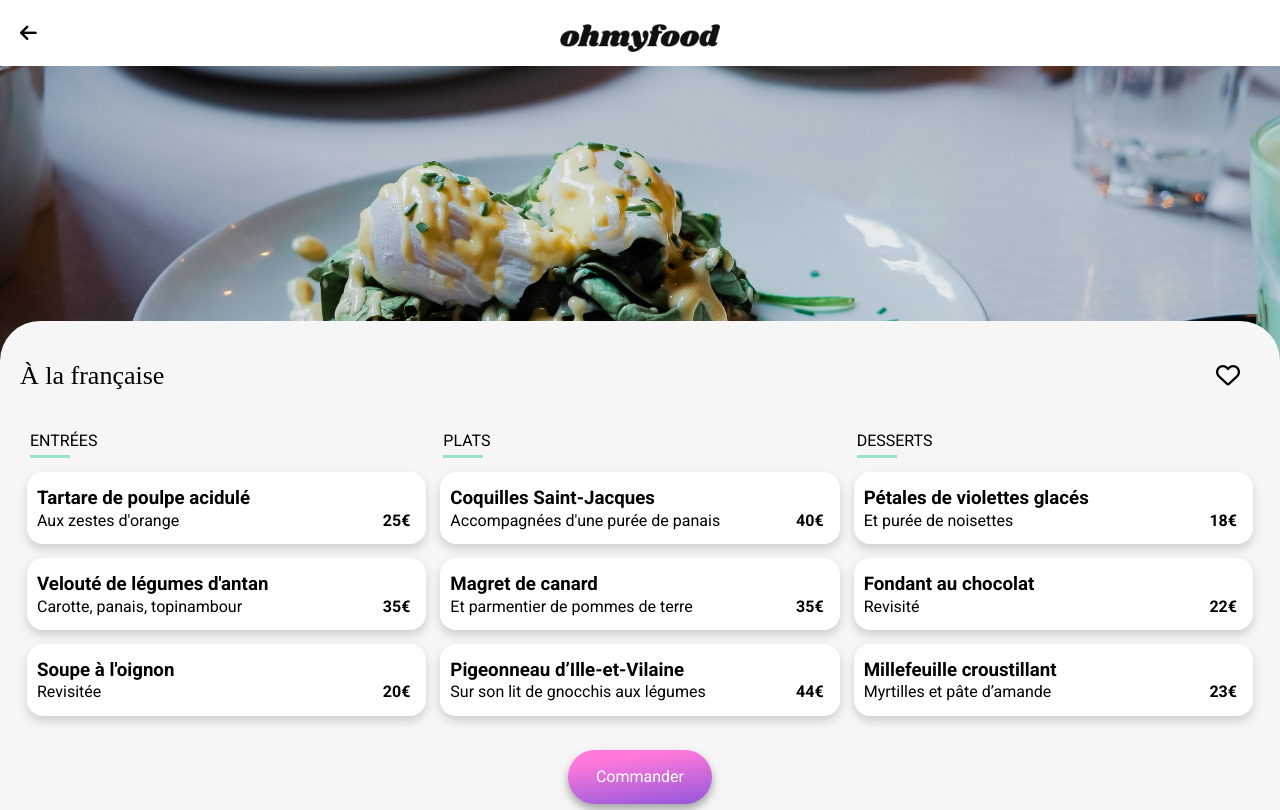
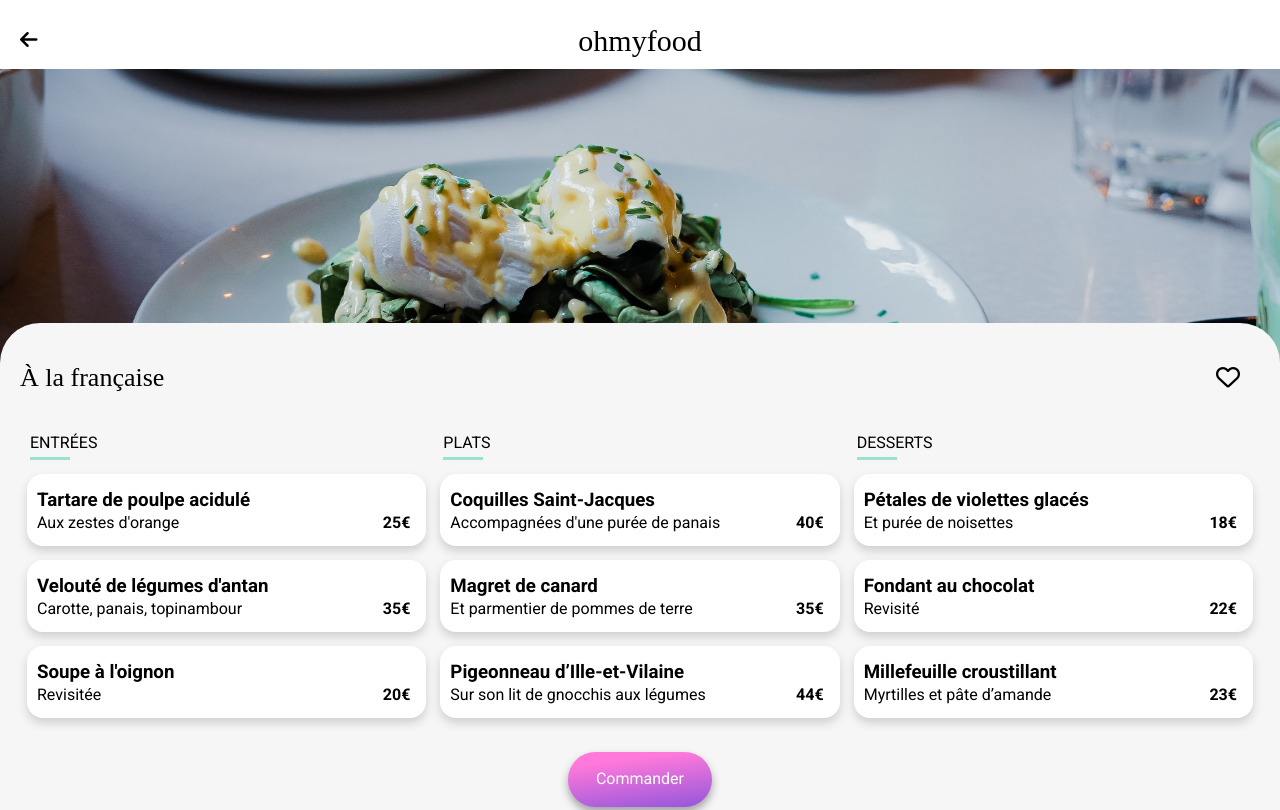
Before and after one commit to mister2dev/FabienD_3_15022022, a website: page a_la_francaise.html in a window 1280 px wide. Shown: the top 810 px of the page. Drawn offline with Linux system fonts and the light colour scheme; a web font is replaced by a local one.

Commit message:
derniere modif

```diff
--- a/a_la_francaise.html
+++ b/a_la_francaise.html
@@ -16,7 +16,7 @@
     <header>
         <div class="logo">
             <a href="index.html"><i class="fas fa-arrow-left"></i></a>
-            <img src="images/logo/ohmyfood.png" alt="logo ohmyfood">
+            ohmyfood
         </div>
         <img class="head-img" src="images/restaurants/toa-heftiba-DQKerTsQwi0-unsplash.jpg" alt="restaurant À la française">
     </header>
--- a/sass/components/_animation.scss
+++ b/sass/components/_animation.scss
@@ -17,6 +17,7 @@
     left: 0px;
     bottom: 0px;
     background: linear-gradient(0deg, $secondary-color, $primary-color);
+    background-clip: text;
     -webkit-background-clip: text;
     -webkit-text-fill-color: transparent;
     transform:scale(0);
--- a/sass/layouts/_header.scss
+++ b/sass/layouts/_header.scss
@@ -1,16 +1,18 @@
 header .logo {
     text-align: center;
     padding: 24px 0px 10px 0px;
-        img {
-            width: 160px;
-        }
+    font-family: 'shrikhand';
+    font-size: 30px;
+    margin: 0px;
+    font-weight: normal;
 }
 
 .logo a {
     position: absolute;
     left: 20px;
+    top: 20px;
         i {
-            font-size: larger;
+            font-size: 20px;
         }
 }
 
```
Also changed, not shown: index.html (+1 -1 lines), la_note_enchantee.html (+1 -1 lines), la_palette_du_gout.html (+1 -1 lines), le_delice_des_sens.html (+1 -1 lines), css/style.css, 1 other file.
